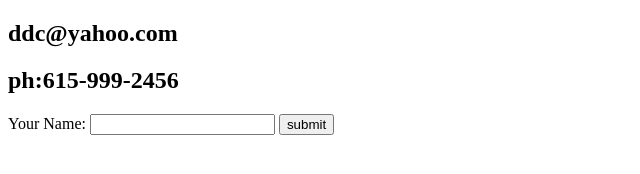
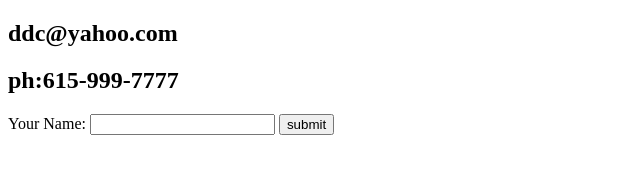
Before and after one commit to tgfbeta1017/cv, a plain HTML site: page contact.html in a window 1280 px wide. Shown: the full height of the page, 0-640 px from the left. Drawn offline with Linux system fonts and the light colour scheme.

Commit message:
Update contact.html

```diff
--- a/contact.html
+++ b/contact.html
@@ -6,7 +6,7 @@
   </head>
   <body>
     <h2>ddc@yahoo.com</a></h2>
-    <h2>ph:615-999-2456</h2>
+    <h2>ph:615-999-7777</h2>
 
 <form class="" action="index.html" method="post">
   <label for="">Your Name:</label>
```
